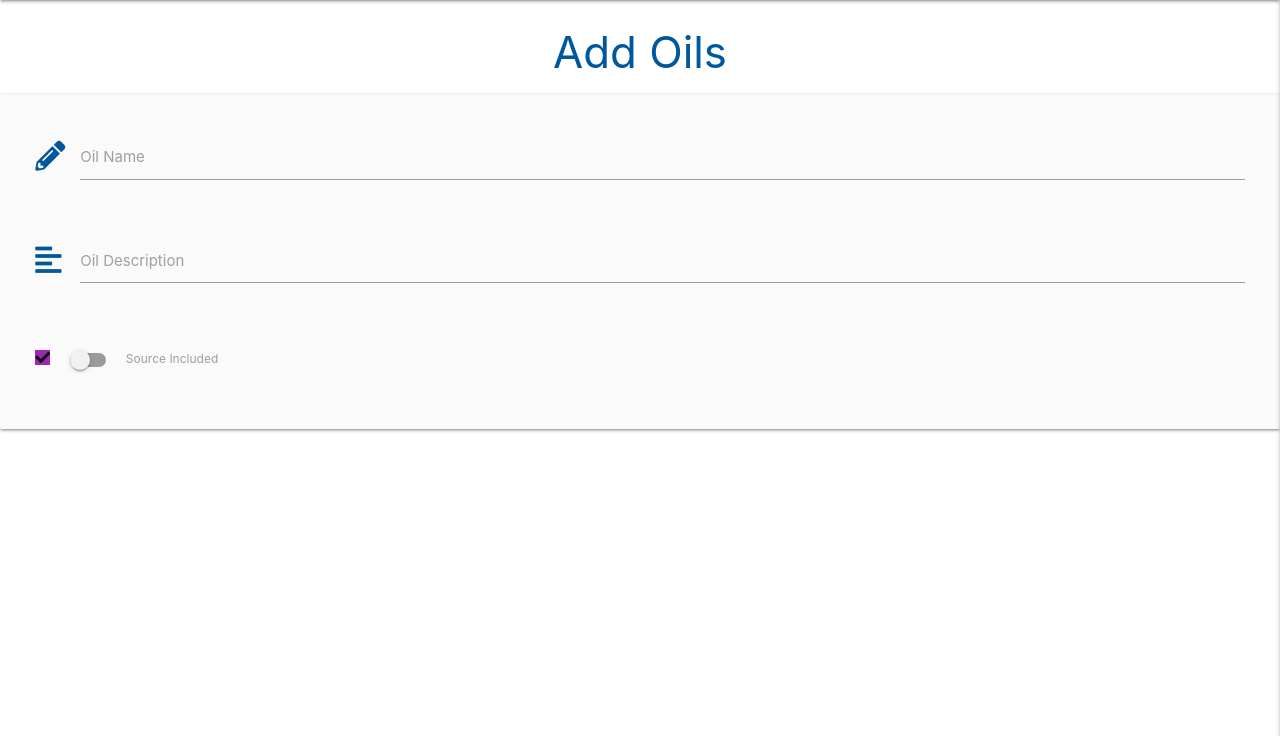
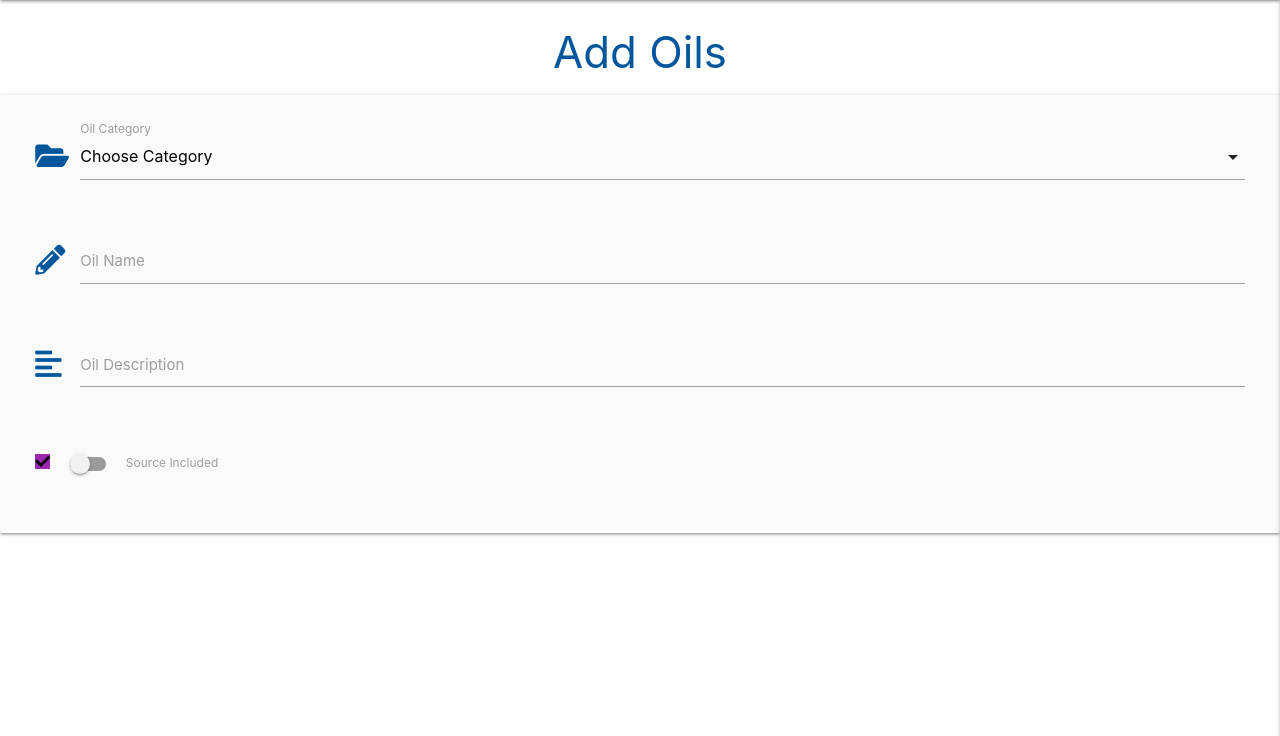
Before and after one commit to Code-Institute-Submissions/EssentialOilsDatabase, a Flask app: page /add_oils in a window 1280 px wide. Shown: the part 64-800 px from the top of the page. Run offline with Flask 2, Linux system fonts and the light colour scheme; data that the repository does not hold is empty; some libraries are stand-ins or nearby versions.

Commit message:
Add Categories dropdown

```diff
--- a/app.py
+++ b/app.py
@@ -29,7 +29,8 @@ def get_essentialoils():
 
 @app.route("/add_oils")
 def add_oils():
-        return render_template("add_oils.html")
+        categories = mongo.db.categories.find().sort("category_name", 1)
+        return render_template("add_oils.html", categories=categories)
 
 if __name__ == "__main__":
     app.run(host=os.environ.get("IP"),
--- a/static/js/script.js
+++ b/static/js/script.js
@@ -2,4 +2,5 @@
     $(".sidenav").sidenav({edge: "right"});
     $('.collapsible').collapsible();
     $('.tooltipped').tooltip();
+    $('select').formSelect();
   });
--- a/templates/add_oils.html
+++ b/templates/add_oils.html
@@ -5,6 +5,19 @@
 
     <div class="row card-panel grey lighten-5">
         <form class="col s12" method="POST" action="">
+            <div class="row">
+                <div class="input-field col s12">
+                    <i class="fas fa-folder-open prefix light-blue-text text-darken-4"></i>
+                    <select id="category_name" name="category_name" class="validate" required>
+                        <option value="" disabled selected>Choose Category</option>
+                        {% for category in categories %}
+                            <option value="{{ category.category_name }}">{{ category.category_name }}</option>
+                        {% endfor %}
+                    </select>
+                    <label for="category_name">Oil Category</label>
+                </div>
+
+            </div>
             <div class="row">
                 <div class="input-field col s12">
                     <i class="fas fa-pencil-alt prefix light-blue-text text-darken-4"></i>            <!--change color, fa, and styles-->
```
